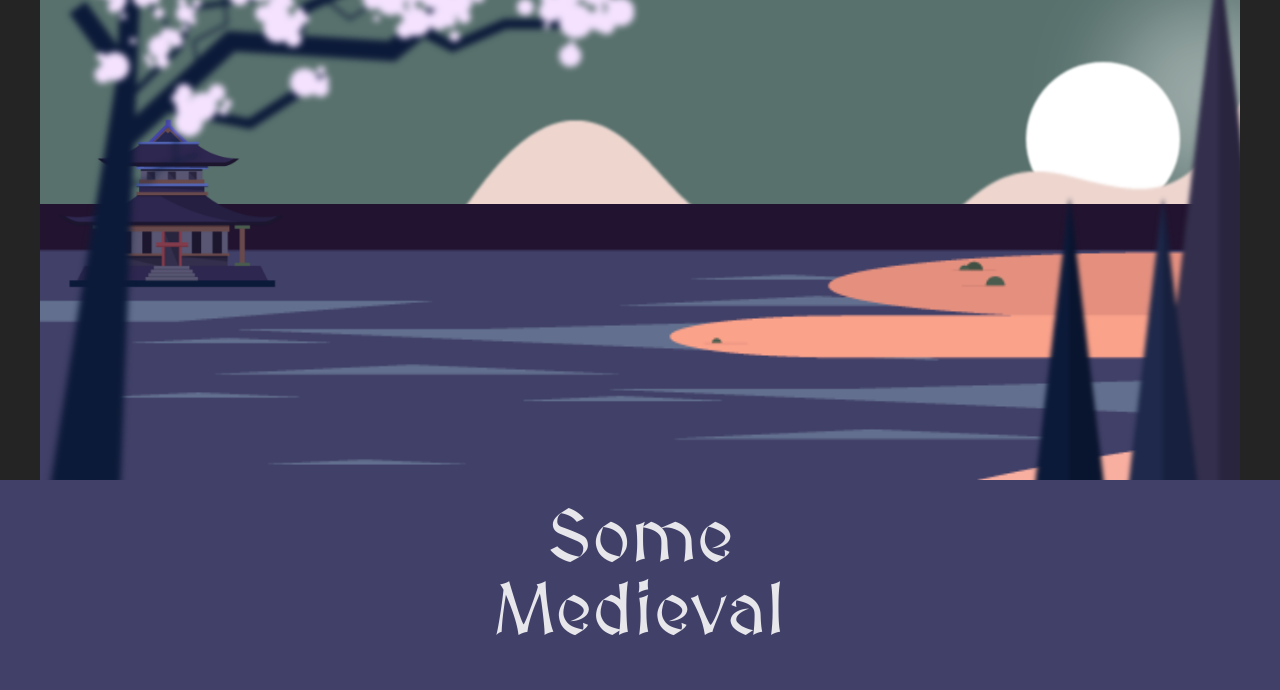
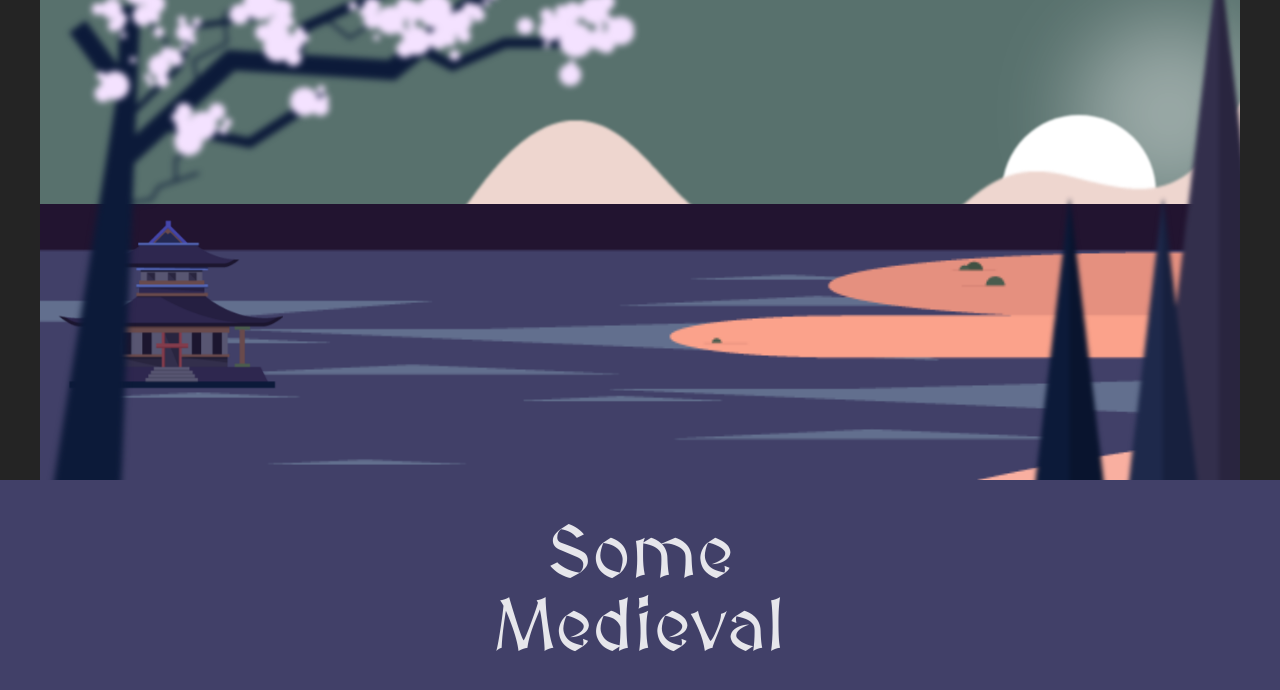
Before and after one commit to lostmart/medieval-sharpness, a React (Vite) app: page / in a window 1280 px wide. Shown: the top 690 px of the page. Built offline with nearby package versions, Linux system fonts and the light colour scheme.

Commit message:
new instances

```diff
--- a/src/App.module.scss
+++ b/src/App.module.scss
@@ -17,13 +17,13 @@
 		position: absolute;
 		z-index: 0;
 		width: 100%;
-		top: calc(57% - 60px);
+		top: calc(62% - 60px);
 		left: 0;
 		transform-style: preserve-3d;
 		filter: blur(1px);
 
 		@include mobile-small {
-			top: calc(61% - 60px);
+			top: calc(52% - 60px);
 		}
 
 		@include mobile-medium {
@@ -47,11 +47,16 @@
 		background-color: #fff;
 		border-radius: 50%;
 		position: absolute;
-		top: 13%;
+		top: 15%;
 		right: 5%;
 		z-index: 0;
 		transform-style: preserve-3d;
 		filter: blur(1px);
+
+		@include mobile-small {
+			top: 24%;
+			right: 7%;
+		}
 	}
 
 	.moonLight {
@@ -60,23 +65,28 @@
 		background-color: #ffffff66;
 		border-radius: 50%;
 		position: absolute;
-		top: 0%;
+		top: 2%;
 		right: -5%;
 		z-index: 0;
 		transform-style: preserve-3d;
 		filter: blur(42px);
+
+		@include mobile-small {
+			top: 4%;
+			right: -2%;
+		}
 	}
 
 	.lake {
 		position: absolute;
 		width: 110%;
-		top: calc(85% - 60px);
+		top: calc(89% - 60px);
 		transform-style: preserve-3d;
 		left: 0;
 		right: 0;
 
 		@include mobile-small {
-			top: calc(52% - 60px);
+			top: calc(83% - 60px);
 		}
 
 		@include mobile-medium {
@@ -97,7 +107,7 @@
 
 	.house {
 		position: absolute;
-		top: calc(52% - 60px);
+		top: calc(55% - 60px);
 		left: -10%;
 		z-index: 1;
 		transform-style: preserve-3d;
@@ -105,21 +115,21 @@
 
 		@include mobile-small {
 			left: 1dvw;
-			top: calc(35% - 60px);
+			top: calc(56% - 60px);
 			max-width: 230px;
 		}
 	}
 
 	.nearMountains {
 		position: absolute;
-		top: calc(49% - 60px);
+		top: calc(60% - 60px);
 		z-index: 1;
 		width: 106%;
 		transform-style: preserve-3d;
 		filter: blur(2px);
 
 		@include mobile-small {
-			top: calc(25% - 60px);
+			top: calc(50% - 60px);
 			width: 110%;
 		}
 
@@ -142,8 +152,8 @@
 		transform-style: preserve-3d;
 		filter: blur(3px);
 
-		// @include mobile-small {
-		// 	left: 1dvw;
-		// }
+		@include mobile-small {
+			top: calc(14% - 110px);
+		}
 	}
 }
--- a/src/components/AboutComp.module.scss
+++ b/src/components/AboutComp.module.scss
@@ -4,6 +4,7 @@
 .about {
 	background-color: $tertiary-color;
 	min-height: 50dvh;
+	padding-top: 1em;
 
 	h2 {
 		text-align: center;
```
